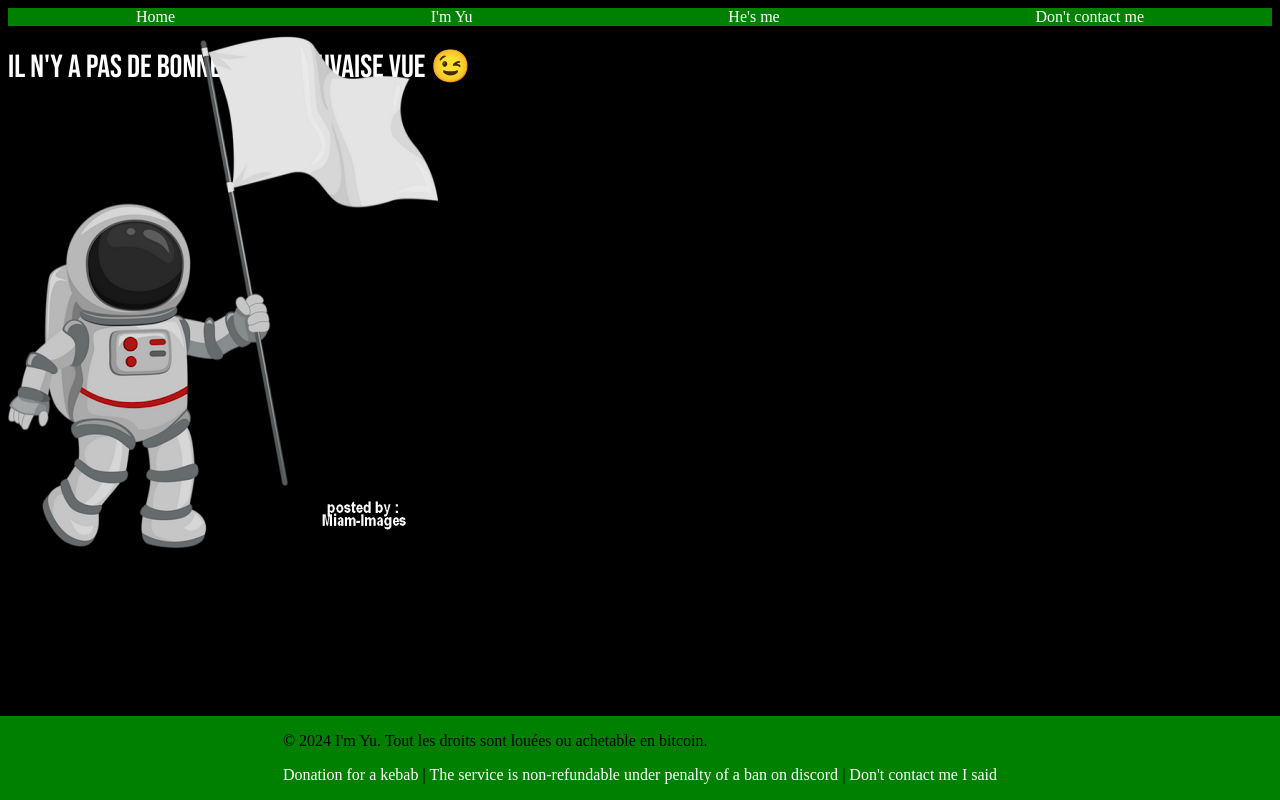
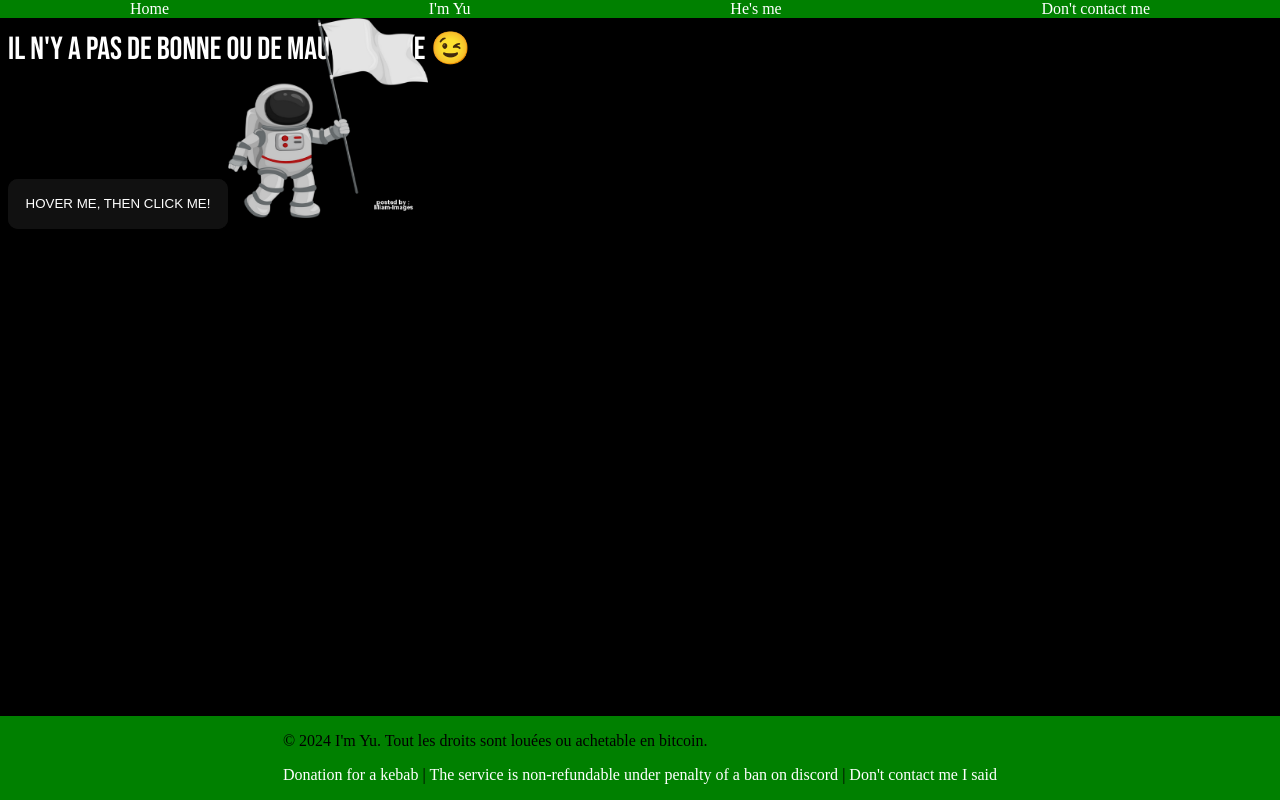
Before and after one commit to AmirDjelidi/Tp3_Interface_design, a Vue app in the folder vue-oauth-microsoft-graph/: page / in a window 1280 px wide. Built offline with nearby package versions, Linux system fonts and the light colour scheme; a web font is replaced by a local one.

Commit message:
Ex 7: create BaseButton with primary color

```diff
--- a/vue-oauth-microsoft-graph/src/App.vue
+++ b/vue-oauth-microsoft-graph/src/App.vue
@@ -1,18 +1,21 @@
 
 <template>
   <BaseLayout>
+    <template #main>
+      <HomePage />
+    </template>
   </BaseLayout>
 </template>
 
 
 <script>
-
+import HomePage from './pages/HomePage.vue';
 import BaseLayout from "@/components/BaseLayout.vue";
 
 export default {
   name: 'App',
   components: {
-    BaseLayout
+    BaseLayout, HomePage
   },
 }
 </script>
--- /dev/null
+++ b/vue-oauth-microsoft-graph/src/components/BaseButton.vue
@@ -0,0 +1,77 @@
+<script setup>
+
+</script>
+
+<template>
+  <button class="glow-on-hover" type="button">HOVER ME, THEN CLICK ME!</button>
+</template>
+
+<style scoped>
+
+.glow-on-hover {
+  width: 220px;
+  height: 50px;
+  border: none;
+  outline: none;
+  color: #fff;
+  background: #111;
+  cursor: pointer;
+  position: relative;
+  z-index: 0;
+  border-radius: 10px;
+}
+
+.glow-on-hover:before {
+  content: '';
+  background: linear-gradient(45deg, #ff0000, #ff7300, #fffb00, #48ff00, #00ffd5, #002bff, #7a00ff, #ff00c8, #ff0000);
+  position: absolute;
+  top: -2px;
+  left:-2px;
+  background-size: 400%;
+  z-index: -1;
+  filter: blur(5px);
+  width: calc(100% + 4px);
+  height: calc(100% + 4px);
+  animation: glowing 20s linear infinite;
+  opacity: 0;
+  transition: opacity .3s ease-in-out;
+  border-radius: 10px;
+}
+
+.glow-on-hover:active {
+  color: #000;
+
+}
+
+.glow-on-hover:active:after {
+  background: transparent;
+  animation: ease-in-out fade-in 1s;
+}
+
+.glow-on-hover:hover:before {
+  opacity: 1;
+}
+
+.glow-on-hover:after {
+  z-index: -1;
+  content: '';
+  position: absolute;
+  width: 100%;
+  height: 100%;
+  background: #111;
+  left: 0;
+  top: 0;
+  border-radius: 10px;
+}
+
+@keyframes glowing {
+  0% { background-position: 0 0; }
+  50% { background-position: 400% 0; }
+  100% { background-position: 0 0; }
+}
+
+@keyframes fade-in{
+  from { opacity: 1; }
+  to { opacity: 0; }
+}
+</style>
--- a/vue-oauth-microsoft-graph/src/components/BaseLayout.vue
+++ b/vue-oauth-microsoft-graph/src/components/BaseLayout.vue
@@ -1,5 +1,5 @@
 <script setup>
-import HomePage from '../pages/HomePage.vue';
+
 import BaseHeader from './base-header.vue';
 import BaseFooter from './base-footer.vue';
 </script>
@@ -9,7 +9,7 @@ import BaseFooter from './base-footer.vue';
     <slot name="header"><BaseHeader></BaseHeader></slot>
   </header>
   <main>
-    <slot><HomePage></HomePage></slot>
+    <slot name="main"></slot>
   </main>
   <footer>
     <slot name="footer"><BaseFooter></BaseFooter></slot>
--- a/vue-oauth-microsoft-graph/src/components/base-header.vue
+++ b/vue-oauth-microsoft-graph/src/components/base-header.vue
@@ -17,6 +17,10 @@ export default {
 <style scoped>
 nav {
   display: flex;
+  position: fixed;
+  width: 100%;
+  left: 0;
+  top: 0;
   background-color: green;
   justify-content: space-around;
 
--- a/vue-oauth-microsoft-graph/src/pages/HomePage.vue
+++ b/vue-oauth-microsoft-graph/src/pages/HomePage.vue
@@ -1,14 +1,18 @@
 <template>
   <div>
     <h1>Il n'y a pas de bonne ou de mauvaise Vue 😉</h1>
-    <img src="../assets/astro.png" alt="Astro">
+    <BaseButton />
+    <img src="../assets/astro.png" alt="Astro" width="200px" height="200px" />
   </div>
 
 </template>
 
 <script>
+import BaseButton from "@/components/BaseButton.vue";
+
 export default {
   name: 'HomePage',
+  components: {BaseButton},
 }
 </script>
 
```
